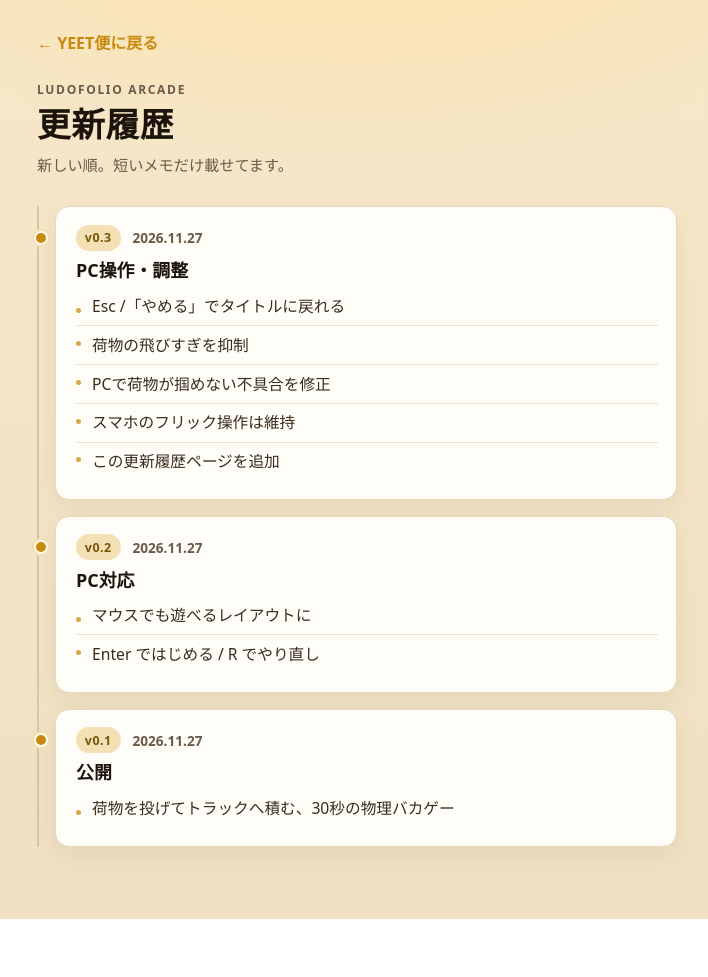
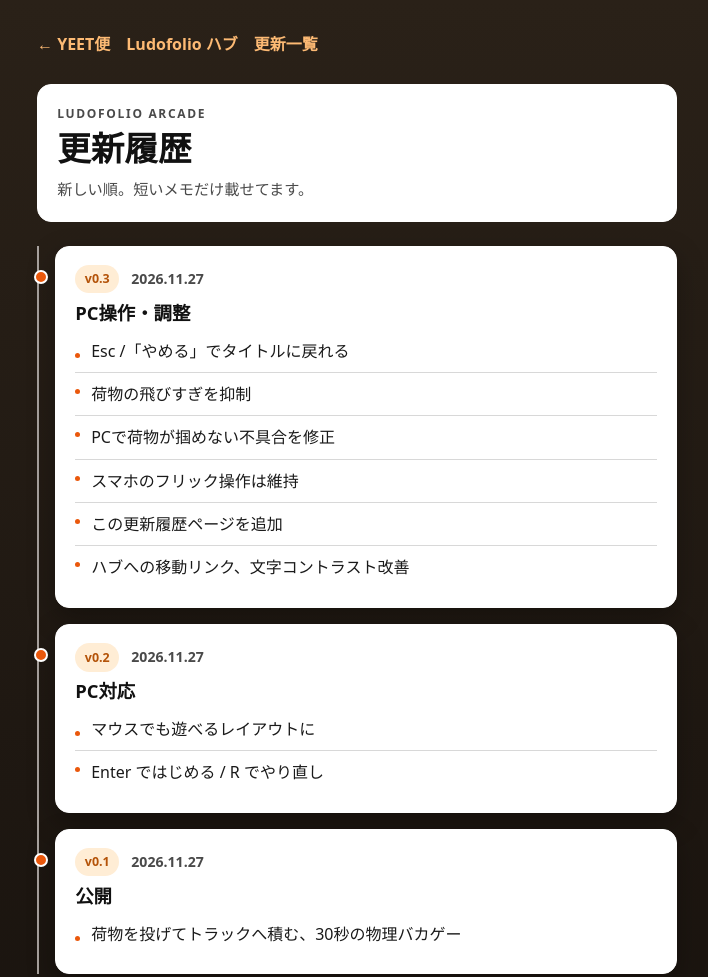
Before and after one commit to zmr7z/yeetbin, a plain HTML site: page changelog.html in a window 1280 px wide. Shown: the whole page, without its empty margins (283-991 px from the left). Before the commit the page ends 919 px from the top, so only its background shows below. Drawn offline with Linux system fonts and the light colour scheme; a web font is replaced by a local one.

Commit message:
Add hub navigation and raise text contrast.
White reading panels on dark chrome, clearer ghost buttons, and hub links from YEET便.

```diff
--- a/changelog.css
+++ b/changelog.css
@@ -1,12 +1,15 @@
 :root {
-  --ink: #1c140c;
-  --muted: #6b5a48;
-  --paper: #fff8eb;
-  --panel: #fffdf7;
-  --line: #e6d7bf;
-  --amber: #c8890f;
-  --amber-soft: #f3e0b5;
-  --rail: #d9c4a0;
+  --ink: #111111;
+  --body: #1a1a1a;
+  --muted: #4a4a4a;
+  --bg: #2a2118;
+  --bg2: #1a140f;
+  --panel: #ffffff;
+  --line: #d8d8d8;
+  --amber: #b45309;
+  --amber-soft: #ffedd5;
+  --rail: #a8a29e;
+  --link: #9a3412;
 }
 
 * {
@@ -17,13 +20,11 @@ html,
 body {
   margin: 0;
   min-height: 100%;
-  background:
-    radial-gradient(80% 50% at 50% -10%, #ffe2a8 0%, transparent 55%),
-    linear-gradient(180deg, #f6e7c8 0%, #efe0c2 100%);
+  background: linear-gradient(180deg, var(--bg) 0%, var(--bg2) 100%);
   color: var(--ink);
   font-family: "Zen Maru Gothic", system-ui, sans-serif;
   font-weight: 500;
-  line-height: 1.7;
+  line-height: 1.75;
   -webkit-font-smoothing: antialiased;
 }
 
@@ -33,22 +34,33 @@ body {
   padding: 1.5rem 0 3.5rem;
 }
 
-.head {
-  margin-bottom: 1.75rem;
+.nav {
+  display: flex;
+  flex-wrap: wrap;
+  gap: 0.5rem 1rem;
+  margin-bottom: 1.25rem;
 }
 
-.back {
+.nav a {
   display: inline-flex;
   align-items: center;
   min-height: 2.5rem;
-  margin-bottom: 1rem;
-  color: var(--amber);
+  color: #fdba74;
   font-weight: 700;
   text-decoration: none;
 }
 
-.back:hover {
+.nav a:hover {
+  color: #fff7ed;
   text-decoration: underline;
+}
+
+.head {
+  margin-bottom: 1.5rem;
+  padding: 1.15rem 1.2rem;
+  background: var(--panel);
+  border-radius: 14px;
+  border: 1px solid #fff;
 }
 
 .kicker {
@@ -61,11 +73,11 @@ body {
 }
 
 h1 {
-  margin: 0 0 0.5rem;
+  margin: 0 0 0.45rem;
   font-family: Bungee, cursive;
   font-size: clamp(1.7rem, 5vw, 2.1rem);
   line-height: 1.15;
-  letter-spacing: 0.02em;
+  color: var(--ink);
 }
 
 .intro {
@@ -83,13 +95,12 @@ h1 {
 
 .release {
   position: relative;
-  margin: 0 0 1rem 0;
-  padding: 1.1rem 1.15rem 1.15rem 1.25rem;
-  margin-left: 1rem;
+  margin: 0 0 1rem 1rem;
+  padding: 1.15rem 1.2rem;
   background: var(--panel);
-  border: 1px solid var(--line);
+  border: 1px solid #fff;
   border-radius: 14px;
-  box-shadow: 0 8px 24px rgba(60, 40, 10, 0.06);
+  box-shadow: 0 10px 28px rgba(0, 0, 0, 0.28);
 }
 
 .release::before {
@@ -100,9 +111,8 @@ h1 {
   width: 10px;
   height: 10px;
   border-radius: 50%;
-  background: var(--amber);
-  border: 2px solid var(--paper);
-  box-shadow: 0 0 0 2px var(--amber-soft);
+  background: #ea580c;
+  border: 2px solid #fff;
 }
 
 .meta {
@@ -116,27 +126,27 @@ h1 {
 .ver {
   display: inline-flex;
   align-items: center;
-  padding: 0.15rem 0.55rem;
+  padding: 0.2rem 0.6rem;
   border-radius: 999px;
   background: var(--amber-soft);
-  color: #7a5608;
+  color: var(--amber);
   font-size: 0.78rem;
   font-weight: 900;
-  letter-spacing: 0.04em;
 }
 
 time {
   color: var(--muted);
-  font-size: 0.85rem;
+  font-size: 0.88rem;
   font-weight: 700;
   font-variant-numeric: tabular-nums;
 }
 
 .release h2 {
-  margin: 0 0 0.65rem;
-  font-size: 1.12rem;
+  margin: 0 0 0.7rem;
+  font-size: 1.15rem;
   font-weight: 900;
   line-height: 1.35;
+  color: var(--ink);
 }
 
 .release ul {
@@ -147,11 +157,11 @@ time {
 
 .release li {
   position: relative;
-  padding: 0.35rem 0 0.35rem 1rem;
-  color: #3a2c1e;
-  font-size: 0.98rem;
+  padding: 0.45rem 0 0.45rem 1rem;
+  color: var(--body);
+  font-size: 1rem;
   font-weight: 500;
-  border-top: 1px solid rgba(230, 215, 191, 0.7);
+  border-top: 1px solid var(--line);
 }
 
 .release li:first-child {
@@ -163,18 +173,9 @@ time {
   content: "";
   position: absolute;
   left: 0;
-  top: 0.95em;
+  top: 1em;
   width: 5px;
   height: 5px;
   border-radius: 50%;
-  background: var(--amber);
-  opacity: 0.75;
+  background: #ea580c;
 }
-
-@media (max-width: 520px) {
-  .release {
-    margin-left: 0.85rem;
-    padding-left: 1rem;
-    padding-right: 1rem;
-  }
-}
--- a/changelog.html
+++ b/changelog.html
@@ -12,8 +12,12 @@
 </head>
 <body>
   <main class="page">
+    <nav class="nav" aria-label="移動">
+      <a href="./">← YEET便</a>
+      <a href="https://zmr7z.github.io/ludofolio/">Ludofolio ハブ</a>
+      <a href="https://zmr7z.github.io/ludofolio/updates.html">更新一覧</a>
+    </nav>
     <header class="head">
-      <a class="back" href="./">← YEET便に戻る</a>
       <p class="kicker">ludofolio arcade</p>
       <h1>更新履歴</h1>
       <p class="intro">新しい順。短いメモだけ載せてます。</p>
@@ -32,6 +36,7 @@
           <li>PCで荷物が掴めない不具合を修正</li>
           <li>スマホのフリック操作は維持</li>
           <li>この更新履歴ページを追加</li>
+          <li>ハブへの移動リンク、文字コントラスト改善</li>
         </ul>
       </li>
 
```
Also changed, not shown: index.html (+1 -0 lines), style.css (+12 -6 lines).
